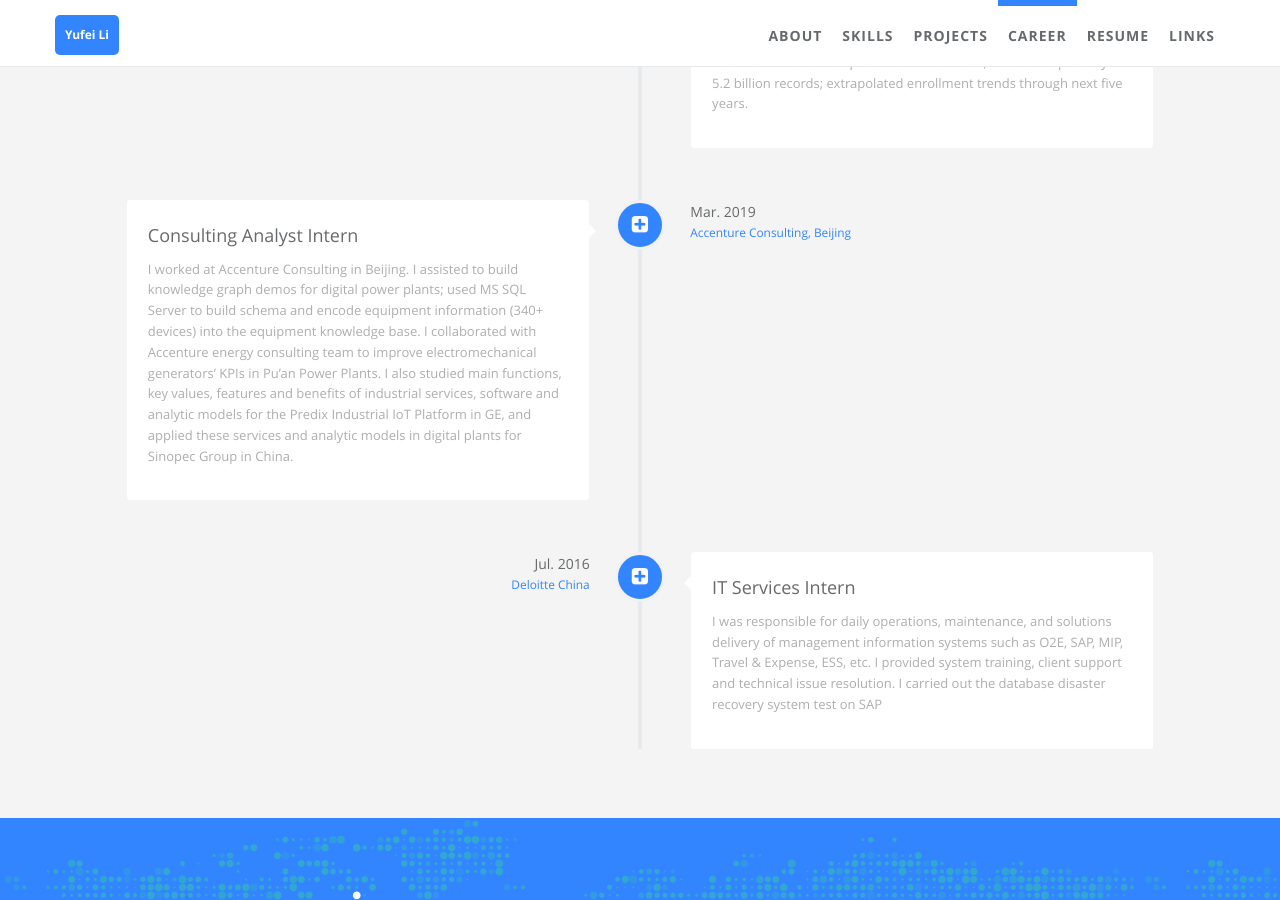
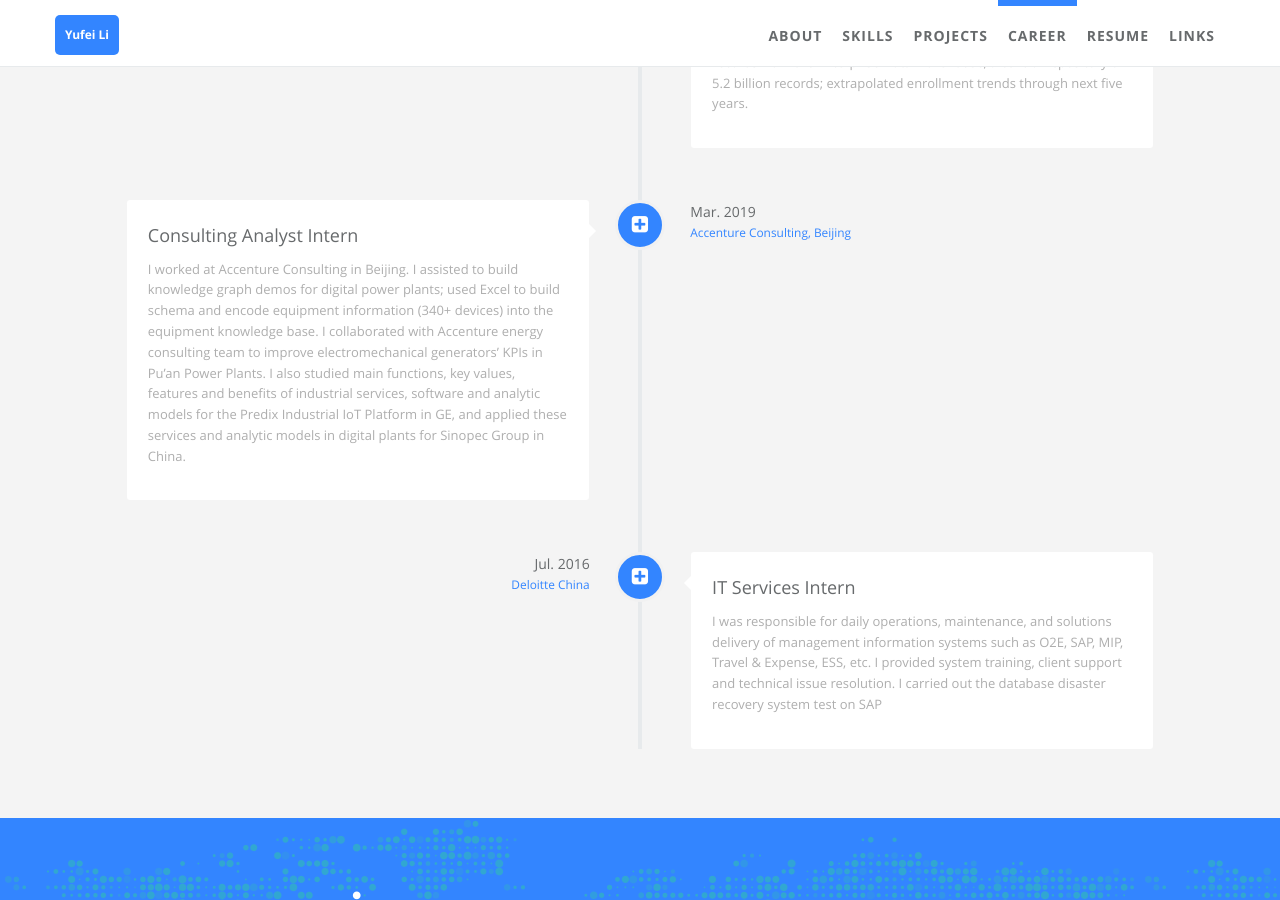
Before and after one commit to Kate0528/Kate0528.github.io, a Jekyll site: the page built from index.html, in a window 1280 px wide and 900 px high, scrolled down 2866 px. Built offline with Jekyll 4.4.1, drawn with Linux system fonts in a browser that asks for light colours.

Commit message:
update on terms

```diff
--- a/_data/index/careers.yml
+++ b/_data/index/careers.yml
@@ -32,7 +32,7 @@
     detail: Consulting Analyst Intern
     #i18n: company_a
   desc:
-    detail: I worked at Accenture Consulting in Beijing. I assisted to build knowledge graph demos for digital power plants; used MS SQL Server to build schema and encode equipment information (340+ devices) into the equipment knowledge base. I collaborated with Accenture energy consulting team to improve electromechanical generators’ KPIs in Pu’an Power Plants. I also studied main functions, key values, features and benefits of industrial services, software and analytic models for the Predix Industrial IoT Platform in GE, and applied these services and analytic models in digital plants for Sinopec Group in China.
+    detail: I worked at Accenture Consulting in Beijing. I assisted to build knowledge graph demos for digital power plants; used Excel to build schema and encode equipment information (340+ devices) into the equipment knowledge base. I collaborated with Accenture energy consulting team to improve electromechanical generators’ KPIs in Pu’an Power Plants. I also studied main functions, key values, features and benefits of industrial services, software and analytic models for the Predix Industrial IoT Platform in GE, and applied these services and analytic models in digital plants for Sinopec Group in China.
 
     #i18n: company_a_desc
   date:
```
Also changed, not shown: 1 other file.
